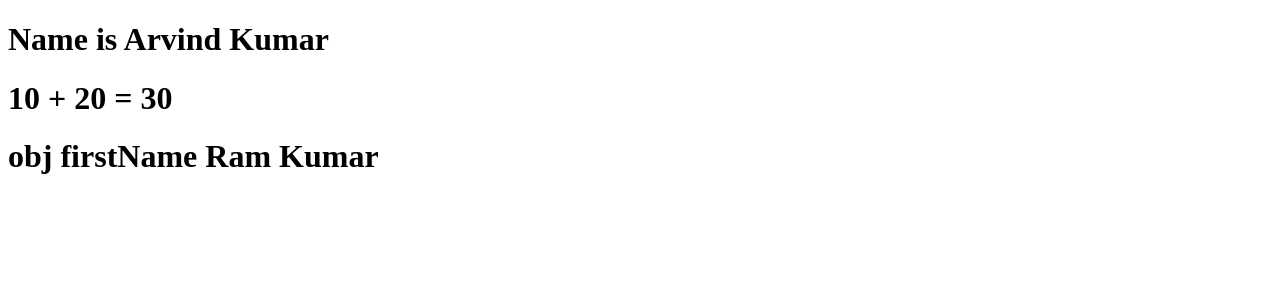
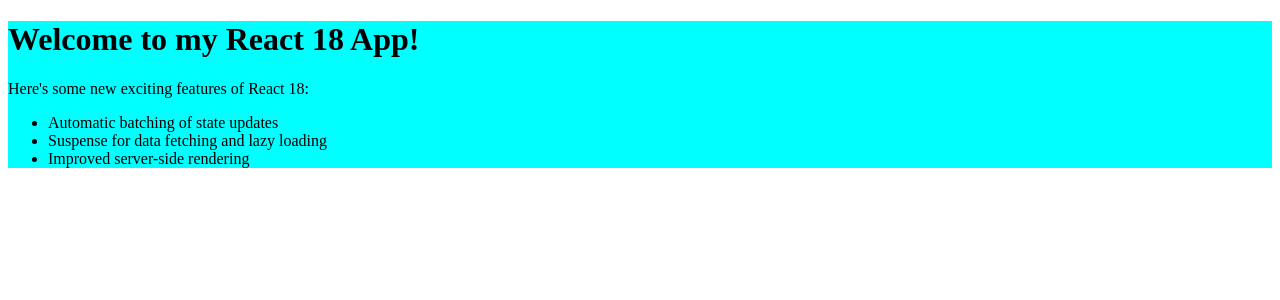
Before and after one commit to Arvindkr123/LearnReactMySide, a React (Create React App) app: page / in a window 1280 px wide. Shown: the top 300 px of the page. Built offline with nearby package versions, Linux system fonts and the light colour scheme.

Commit message:
Modify and added some information

```diff
--- /dev/null
+++ b/src/App.css
@@ -0,0 +1,3 @@
+.bg{
+    background-color: aqua;
+}
--- a/src/App.js
+++ b/src/App.js
@@ -1,20 +1,17 @@
 import React from "react";
-import Student from "./Student";
+import ReactDOM from 'react-dom';
+import './App.css'
+
 function App() {
-  const ele = 'Arvind Kumar'
-  const obj = {
-    firstName :'Ram Kumar'
-  }
-
-  function show(){
-    console.log('I\'m show function')
-  }
   return (
-    <div>
-      <h1>Name is {ele}</h1>
-      <h1>10 + 20 = {10 + 20}</h1>
-      <h1>obj firstName {obj.firstName}</h1>
-      <h1>{show()}</h1>
+    <div className="bg">
+      <h1>Welcome to my React 18 App!</h1>
+      <p>Here's some new exciting features of React 18:</p>
+      <ul>
+        <li>Automatic batching of state updates</li>
+        <li>Suspense for data fetching and lazy loading</li>
+        <li>Improved server-side rendering</li>
+      </ul>
     </div>
   );
 }
--- a/src/Student.js
+++ /dev/null
@@ -1,9 +0,0 @@
-import React from "react";
-
-const Student = (props) => {
-  return <div>
-    <h1>Hello {props.name} !!!!!!!</h1>
-  </div>;
-};
-
-export default Student;
```
Also changed, not shown: src/index.js (+3 -8 lines).
